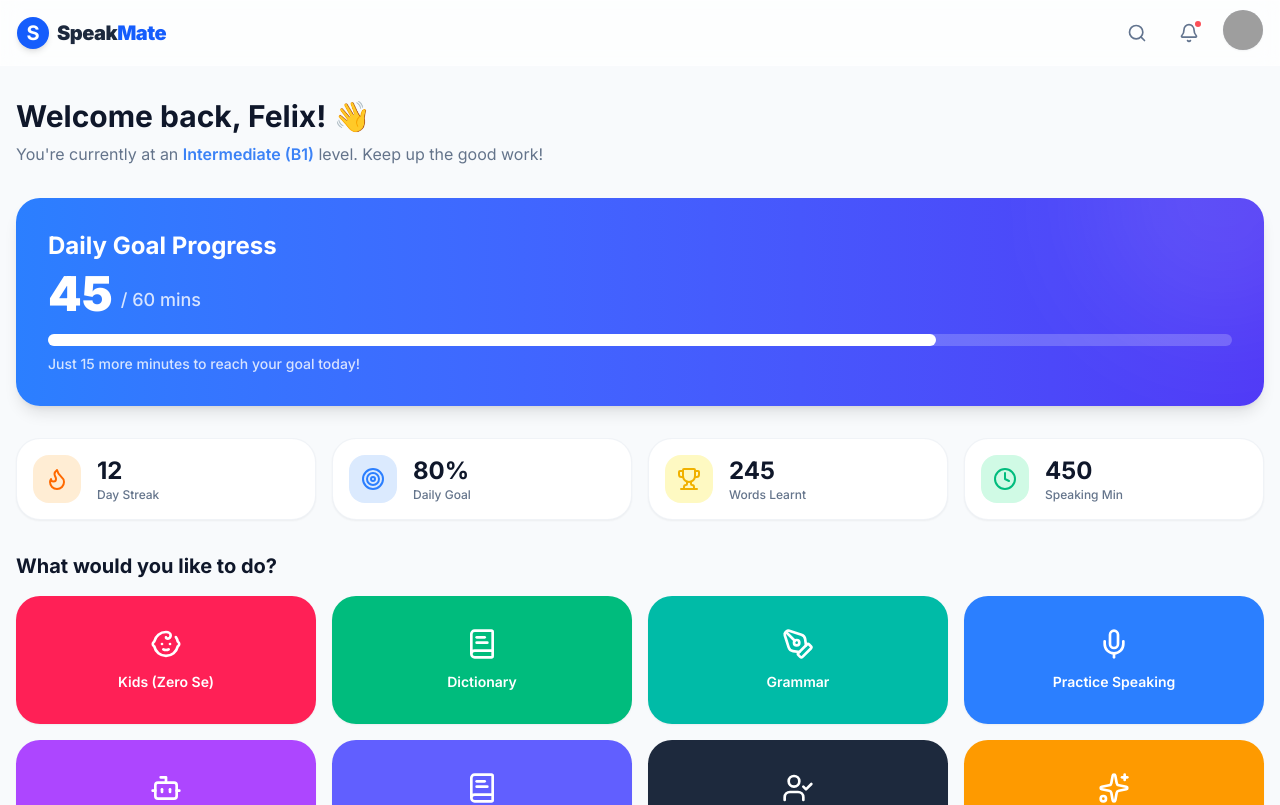
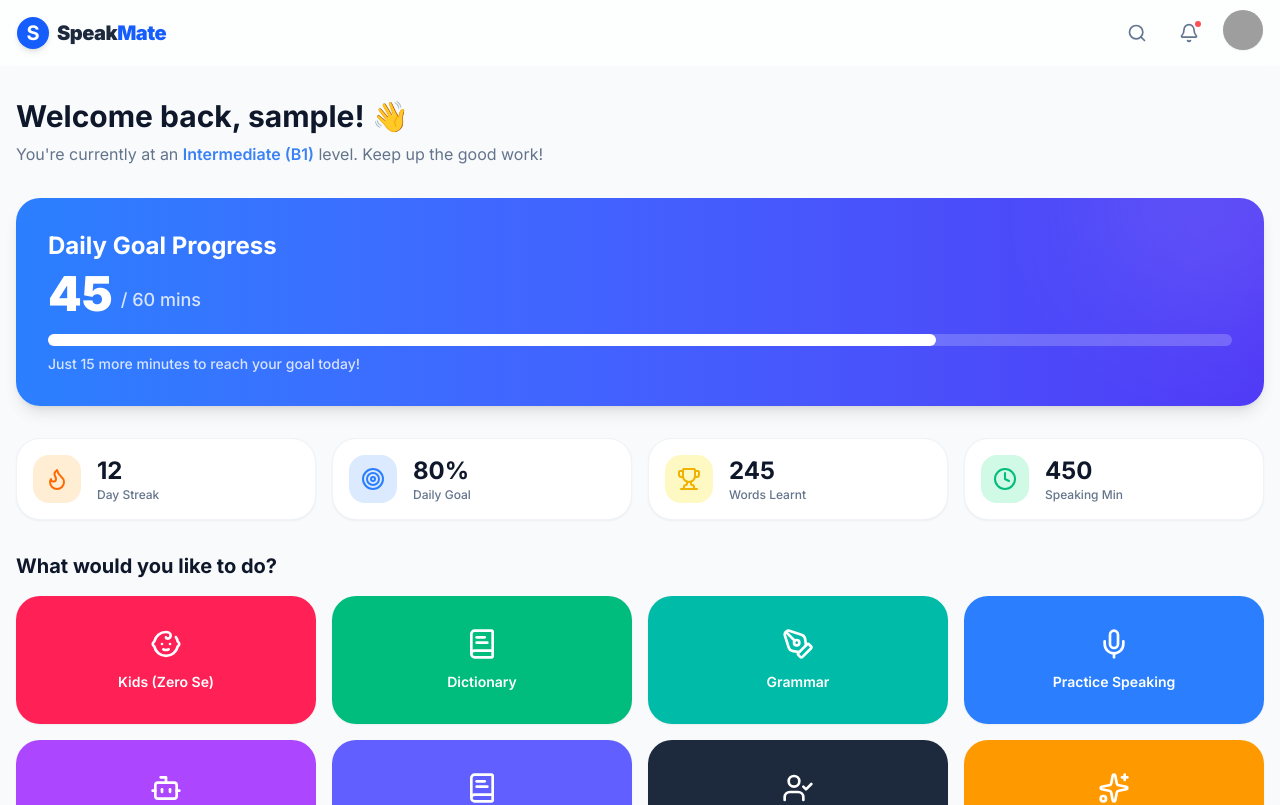
Before and after one commit to rajbabugoswami/Speak-Mate, a Next.js app in the folder frontend/: page / in a window 1280 px wide. Shown: the top 805 px of the page. Built offline with nearby package versions, Linux system fonts and the light colour scheme; sample sign-in values are in the browser's storage; grey boxes are pictures that could not be loaded.

Commit message:
Implement login redirection and dynamic username

```diff
--- a/frontend/src/app/login/page.tsx
+++ b/frontend/src/app/login/page.tsx
@@ -19,6 +19,8 @@ export default function LoginPage() {
     e.preventDefault();
     if (otp.length === 4) {
       setStep("success");
+      // Save login state in local storage
+      localStorage.setItem("userName", "Champion");
       // Simulate redirect after 2s
       setTimeout(() => {
         window.location.href = "/";
--- a/frontend/src/app/page.tsx
+++ b/frontend/src/app/page.tsx
@@ -1,3 +1,6 @@
+"use client";
+
+import { useEffect, useState } from "react";
 import Header from "@/components/layout/Header";
 import BottomNav from "@/components/layout/BottomNav";
 import DashboardStats from "@/components/dashboard/DashboardStats";
@@ -5,13 +8,26 @@ import ActionGrid from "@/components/dashboard/ActionGrid";
 import DailyHighlights from "@/components/dashboard/DailyHighlights";
 
 export default function Home() {
+  const [userName, setUserName] = useState<string | null>(null);
+
+  useEffect(() => {
+    const storedName = localStorage.getItem("userName");
+    if (!storedName) {
+      window.location.href = "/login";
+    } else {
+      setUserName(storedName);
+    }
+  }, []);
+
+  if (!userName) return null; // Show nothing while checking
+
   return (
     <main className="min-h-screen pb-20 md:pb-0">
       <Header />
 
       <div className="container mx-auto px-4 py-8">
         <div className="mb-8">
-          <h1 className="text-3xl font-bold text-foreground mb-2">Welcome back, Felix! 👋</h1>
+          <h1 className="text-3xl font-bold text-foreground mb-2">Welcome back, {userName}! 👋</h1>
           <p className="text-muted-foreground">You're currently at an <span className="font-semibold text-primary">Intermediate (B1)</span> level. Keep up the good work!</p>
         </div>
 
```
